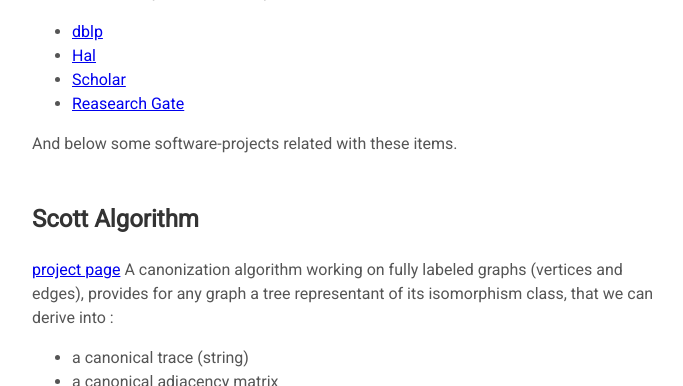
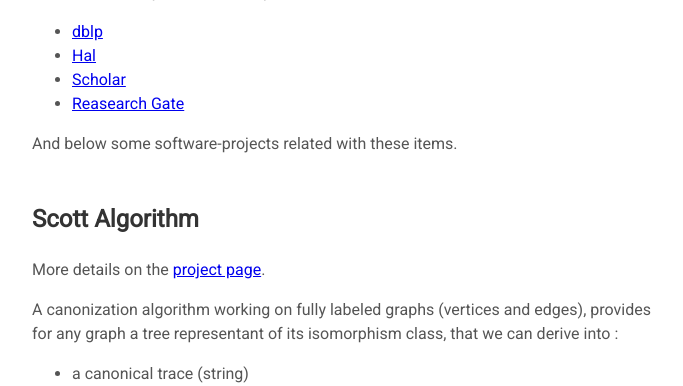
Before and after one commit to theplatypus/theplatypus.github.io__, a Jekyll site: the page built from index.md, in a window 1280 px wide and 900 px high, scrolled down 1461 px, cut to the strip 0-386 px from the top of the window. Shown: the whole strip, without its empty margins (224-907 px from the left). Built offline with Jekyll 4.4.1, drawn with Linux system fonts in a browser that asks for light colours; some web fonts are replaced; our own code applies the rules of GitHub Pages for plain Markdown files.

Commit message:
Update index.md

```diff
--- a/index.md
+++ b/index.md
@@ -24,7 +24,8 @@ And below some software-projects related with these items.
 
 ### Scott Algorithm
 
-[project page](https://theplatypus.github.io/scott/)
+More details on the [project page](https://theplatypus.github.io/scott/).
+
 A canonization algorithm working on fully labeled graphs (vertices and edges), provides for any graph a tree representant of its isomorphism class, that we can derive into :
 
  - a canonical trace (string)
```
